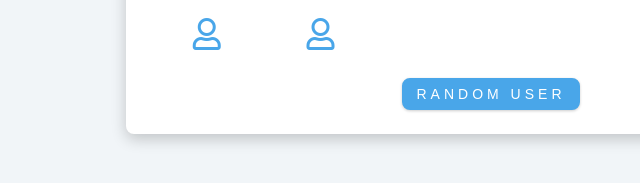
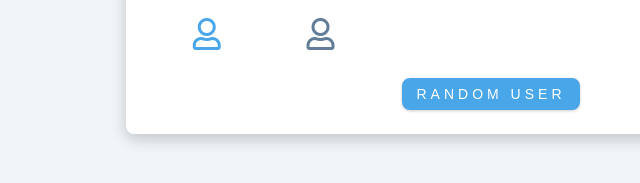
Before and after one commit to zainabturkmen/random-users, a plain HTML site: page index.html in a window 1280 px wide. Shown: the part 499-682 px from the top of the page, 149-789 px from the left. Drawn offline with nearby package versions, Linux system fonts and the light colour scheme.

Commit message:
setting up

```diff
--- a/index.html
+++ b/index.html
@@ -28,7 +28,7 @@
             </button>
             <!-- end of single icon -->
             <!-- single icon -->
-            <button class="icon active" data-label="name">
+            <button class="icon" data-label="email">
               <span class="far fa-user"></span>
             </button>
             <!-- end of single icon -->
```
